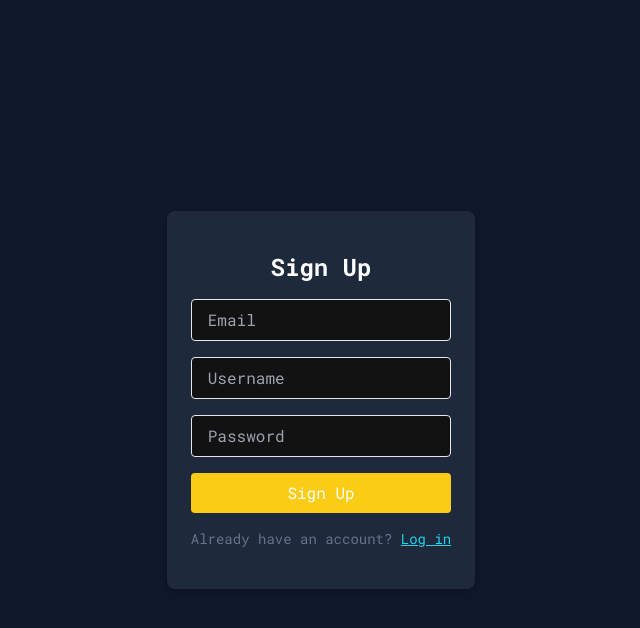
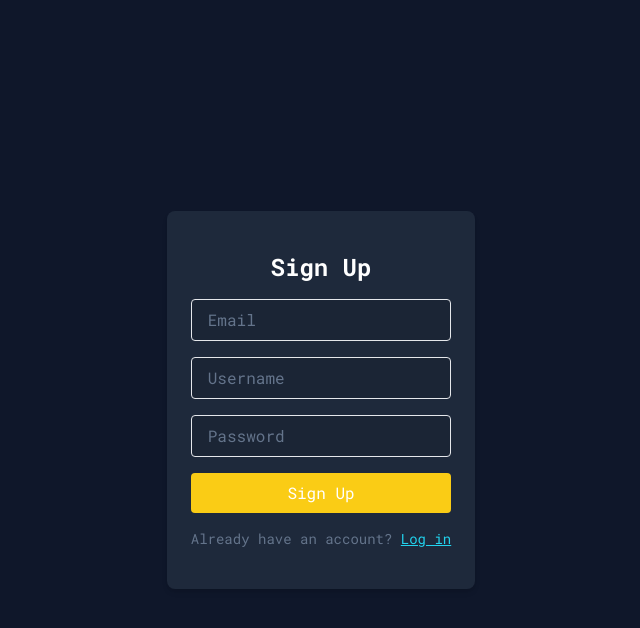
Before and after one commit to siwonber/typro, a Next.js app: page / in a window 1280 px wide. Both pictures are taken after a click on the button "Sign up". Shown: the top 628 px of the page, without its empty margins (319-959 px from the left). Built offline with nearby package versions, Linux system fonts and the light colour scheme; no server answers.

Commit message:
added bg login/register

```diff
--- a/src/app/components/AuthSwitcher.tsx
+++ b/src/app/components/AuthSwitcher.tsx
@@ -150,7 +150,7 @@ export default function AuthSwitcher() {
         value={identifier}
         onChange={(e) => setIdentifier(e.target.value)}
         onKeyDown={handleKeyDown}
-        className="w-full max-w-xs px-4 py-2 border rounded"
+        className="w-full max-w-xs px-4 py-2 border rounded bg-black/10 text-white placeholder:text-muted"
       />
       {!isLogin && (
         <input
@@ -159,7 +159,7 @@ export default function AuthSwitcher() {
           value={username}
           onChange={(e) => setUsername(e.target.value)}
           onKeyDown={handleKeyDown}
-          className="w-full max-w-xs px-4 py-2 border rounded"
+          className="w-full max-w-xs px-4 py-2 border rounded bg-black/10 text-white placeholder:text-muted"
         />
       )}
       <input
@@ -168,7 +168,7 @@ export default function AuthSwitcher() {
         value={password}
         onChange={(e) => setPassword(e.target.value)}
         onKeyDown={handleKeyDown}
-        className="w-full max-w-xs px-4 py-2 border rounded"
+        className="w-full max-w-xs px-4 py-2 border rounded bg-black/10 text-white placeholder:text-muted"
       />
       {!isLogin && password.length > 0 && (
         <p
```
